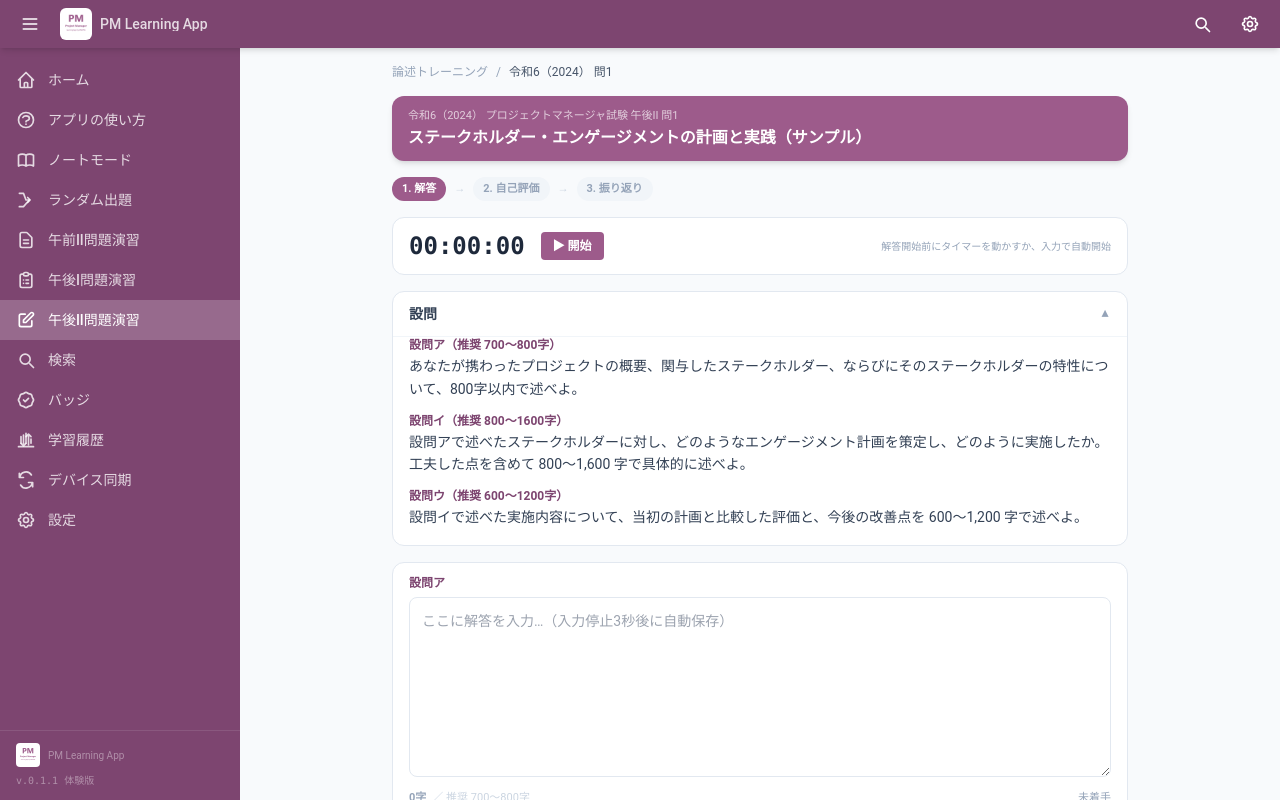
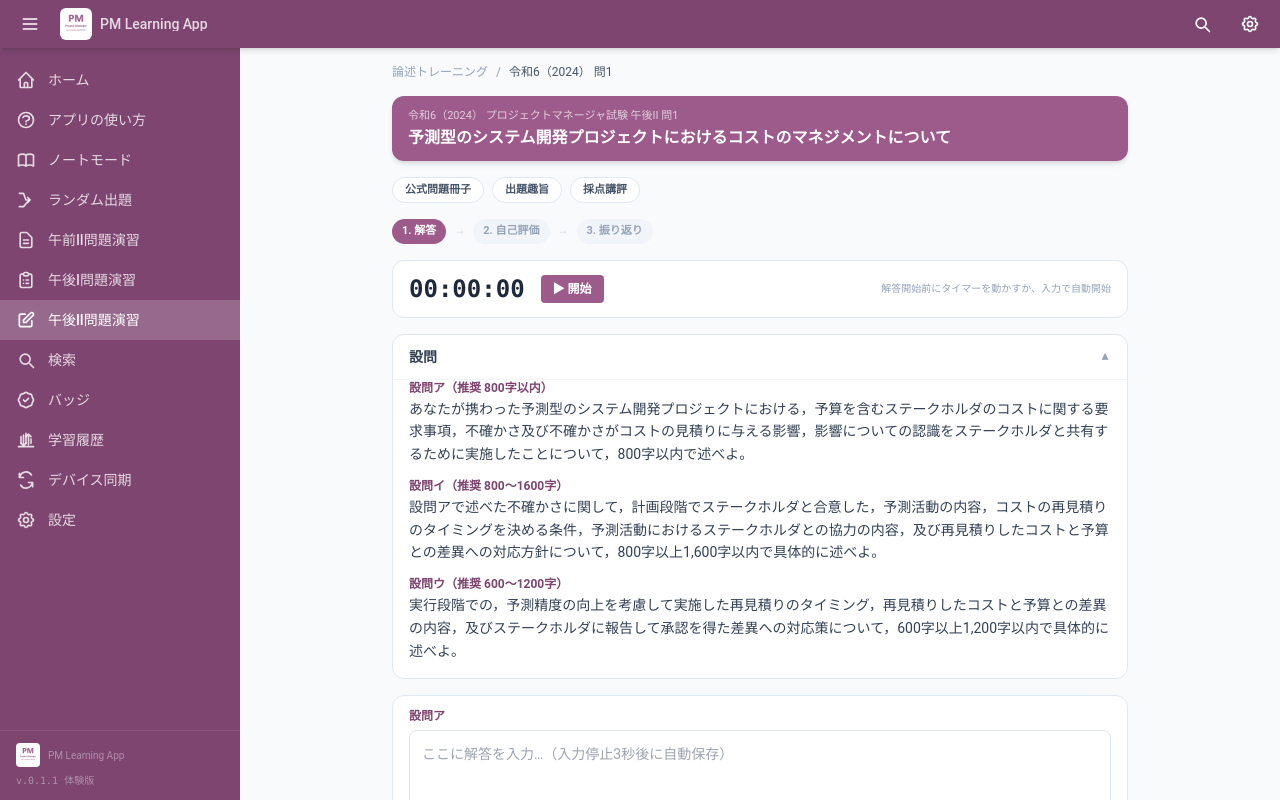
Before and after one commit to hmamiya52-bit/PM-learning_app-pro, a React (Vite) app: page /essay/R6-PM2-1 in a window 1280 px wide. Shown: the top 800 px of the page. Built offline with nearby package versions, Linux system fonts and the light colour scheme.

Commit message:
[X] F2-P5 R6午後Ⅱ問題を投入

```diff
--- a/src/components/essay/EssayCharCounter.tsx
+++ b/src/components/essay/EssayCharCounter.tsx
@@ -17,9 +17,14 @@ interface Props {
 export default function EssayCharCounter({ value, min, max }: Props) {
   let colorClass = 'text-slate-400'
   let label = '未着手'
-  if (value >= max) {
+  const rangeLabel = min > 0 ? `${min}〜${max}字` : `${max}字以内`
+
+  if (value > max) {
     colorClass = 'text-red-500'
     label = `${value - max}字オーバー`
+  } else if (min <= 0 && value > 0) {
+    colorClass = 'text-emerald-600'
+    label = '上限内'
   } else if (value >= min) {
     colorClass = 'text-emerald-600'
     label = '適正範囲'
@@ -35,7 +40,7 @@ export default function EssayCharCounter({ value, min, max }: Props) {
     <div className="flex items-center justify-between text-[11px]">
       <span className={`font-bold tabular-nums ${colorClass}`}>
         {value}字
-        <span className="text-slate-300 font-normal ml-1.5">／ 推奨 {min}〜{max}字</span>
+        <span className="text-slate-300 font-normal ml-1.5">／ 推奨 {rangeLabel}</span>
       </span>
       <span className={`${colorClass} font-medium`}>{label}</span>
     </div>
--- a/src/data/essayProblems.ts
+++ b/src/data/essayProblems.ts
@@ -2,11 +2,9 @@
  * 午後II（PM2）論述問題データ
  *
  * 設計書 v0.15 §2.6 / basic_design §4.2 に基づく PM 試験 午後II 論述問題。
- * F1-P5 段階では最小サンプル1-2問。本格データは F2-P5 で投入。
+ * F2-P5 で新しい年度から順に公式設問へ差し替え。
  *
  * IPA 著作権規約: 教育目的引用OK、出典明記必須、解説（自己評価項目）のみ独自作成。
- * NOTE: サンプル段階では IPA 過去問テーマを参考にしたオリジナル文を仮置き。
- *       F2-P5 で公式設問に差し替え。
  */
 
 import type { EssayProblem } from '../types'
@@ -17,58 +15,62 @@ export const essayProblems: EssayProblem[] = [
     year: 'R6',
     yearLabel: '令和6（2024）',
     number: 1,
-    theme: 'ステークホルダー・エンゲージメントの計画と実践（サンプル）',
+    theme: '予測型のシステム開発プロジェクトにおけるコストのマネジメントについて',
     setsumons: [
       {
         label: 'ア',
         text:
-          'あなたが携わったプロジェクトの概要、関与したステークホルダー、ならびにそのステークホルダーの特性について、800字以内で述べよ。',
-        recommendedChars: { min: 700, max: 800 },
+          'あなたが携わった予測型のシステム開発プロジェクトにおける，予算を含むステークホルダのコストに関する要求事項，不確かさ及び不確かさがコストの見積りに与える影響，影響についての認識をステークホルダと共有するために実施したことについて，800字以内で述べよ。',
+        recommendedChars: { min: 0, max: 800 },
       },
       {
         label: 'イ',
         text:
-          '設問アで述べたステークホルダーに対し、どのようなエンゲージメント計画を策定し、どのように実施したか。工夫した点を含めて 800〜1,600 字で具体的に述べよ。',
+          '設問アで述べた不確かさに関して，計画段階でステークホルダと合意した，予測活動の内容，コストの再見積りのタイミングを決める条件，予測活動におけるステークホルダとの協力の内容，及び再見積りしたコストと予算との差異への対応方針について，800字以上1,600字以内で具体的に述べよ。',
         recommendedChars: { min: 800, max: 1600 },
       },
       {
         label: 'ウ',
         text:
-          '設問イで述べた実施内容について、当初の計画と比較した評価と、今後の改善点を 600〜1,200 字で述べよ。',
+          '実行段階での，予測精度の向上を考慮して実施した再見積りのタイミング，再見積りしたコストと予算との差異の内容，及びステークホルダに報告して承認を得た差異への対応策について，600字以上1,200字以内で具体的に述べよ。',
         recommendedChars: { min: 600, max: 1200 },
       },
     ],
-    categoryIds: ['stakeholder', 'team'],
-    questionPdfUrl: 'https://www.ipa.go.jp/shiken/mondai-kaiotu/index.html',
+    categoryIds: ['planning', 'measurement', 'uncertainty', 'stakeholder'],
+    questionPdfUrl: 'https://www.ipa.go.jp/shiken/mondai-kaiotu/m42obm000000afqx-att/2024r06a_pm_pm2_qs.pdf',
+    answerPdfUrl: 'https://www.ipa.go.jp/shiken/mondai-kaiotu/m42obm000000afqx-att/2024r06a_pm_pm2_ans.pdf',
+    commentaryPdfUrl: 'https://www.ipa.go.jp/shiken/mondai-kaiotu/m42obm000000afqx-att/2024r06a_pm_pm2_cmnt.pdf',
   },
   {
     id: 'R6-PM2-2',
     year: 'R6',
     yearLabel: '令和6（2024）',
     number: 2,
-    theme: '不確かさ・リスクへの対応（サンプル）',
+    theme: 'メンバーの状況に応じたリーダーシップの選択について',
     setsumons: [
       {
         label: 'ア',
         text:
-          'あなたが携わったプロジェクトの概要、ならびに直面した主要な不確かさ／リスクについて、800字以内で述べよ。',
-        recommendedChars: { min: 700, max: 800 },
+          'あなたがマネジメントに携わったプロジェクトチームの特性，プロジェクト実行中に起きたプロジェクトの活動を阻害するおそれのある外部環境の変化，阻害するおそれがあると考えた理由について，800字以内で述べよ。',
+        recommendedChars: { min: 0, max: 800 },
       },
       {
         label: 'イ',
         text:
-          '設問アで述べた不確かさ／リスクに対し、どのような対応策を計画・実行したか。工夫した点を含めて 800〜1,600 字で具体的に述べよ。',
+          '設問アで述べた外部環境の変化によって悪化したプロジェクトチームの状態，悪化した状態の改善に向けて把握した個々のメンバーの状況，それらの状況に応じて選択したリーダーシップとこれに基づく具体的な行動，それぞれの行動を使い分けた理由について，800字以上1,600字以内で具体的に述べよ。',
         recommendedChars: { min: 800, max: 1600 },
       },
       {
         label: 'ウ',
         text:
-          '設問イで述べた対応策の有効性を評価し、今後同様のプロジェクトで取り組むべき改善点を 600〜1,200 字で述べよ。',
+          '設問イで述べたリーダーシップを発揮した後の，改善したプロジェクトチームの状態，及び状態の改善に対する評価について，プロジェクトの活動を阻害するおそれのある外部環境の変化への対応結果を含めて，600字以上1,200字以内で具体的に述べよ。',
         recommendedChars: { min: 600, max: 1200 },
       },
     ],
-    categoryIds: ['uncertainty', 'planning'],
-    questionPdfUrl: 'https://www.ipa.go.jp/shiken/mondai-kaiotu/index.html',
+    categoryIds: ['team', 'stakeholder', 'uncertainty'],
+    questionPdfUrl: 'https://www.ipa.go.jp/shiken/mondai-kaiotu/m42obm000000afqx-att/2024r06a_pm_pm2_qs.pdf',
+    answerPdfUrl: 'https://www.ipa.go.jp/shiken/mondai-kaiotu/m42obm000000afqx-att/2024r06a_pm_pm2_ans.pdf',
+    commentaryPdfUrl: 'https://www.ipa.go.jp/shiken/mondai-kaiotu/m42obm000000afqx-att/2024r06a_pm_pm2_cmnt.pdf',
   },
 ]
 
--- a/src/pages/EssayList.tsx
+++ b/src/pages/EssayList.tsx
@@ -161,7 +161,7 @@ export default function EssayList() {
         )}
 
         <p className="text-[11px] text-slate-400 leading-relaxed">
-          ※ F1 段階ではサンプル問題のみ。F2-P5 で全年度（H25〜現行）の本格データを投入予定。
+          ※ 午後IIの公式設問を新しい年度から順次投入中です。練習画面から公式問題冊子・出題趣旨・採点講評を確認できます。
         </p>
 
       </div>
--- a/src/pages/EssayTraining.tsx
+++ b/src/pages/EssayTraining.tsx
@@ -40,6 +40,10 @@ import type {
 
 function countChars(s: string | undefined): number {
   return (s ?? '').length
+}
+
+function formatRecommendedChars(range: { min: number; max: number }): string {
+  return range.min > 0 ? `${range.min}〜${range.max}字` : `${range.max}字以内`
 }
 
 export default function EssayTraining() {
@@ -258,7 +262,7 @@ export default function EssayTraining() {
   // 過去履歴
   const pastAttempts = useMemo(
     () => (id ? getAttemptsByProblem(id) : []),
-    [id, session?.step],  // step 変化で再読込（保存して終了直後の表示にも反映）
+    [id],
   )
 
   // ── 競合セッション警告 ─────────────────────────────────
@@ -318,7 +322,7 @@ export default function EssayTraining() {
             <p className="text-xs font-bold text-brand-dark">
               設問{q.label}
               <span className="ml-2 text-[10px] text-slate-400 font-normal tabular-nums">
-                {body.length}字 / 推奨 {q.recommendedChars.min}〜{q.recommendedChars.max}字
+                {body.length}字 / 推奨 {formatRecommendedChars(q.recommendedChars)}
               </span>
             </p>
             <span className="text-xs text-slate-400 group-open:rotate-180 transition-transform">▼</span>
@@ -350,6 +354,41 @@ export default function EssayTraining() {
           </p>
           <h1 className="text-base font-black leading-snug mt-0.5">{problem.theme}</h1>
         </header>
+
+        {(problem.questionPdfUrl || problem.answerPdfUrl || problem.commentaryPdfUrl) && (
+          <div className="flex flex-wrap gap-2">
+            {problem.questionPdfUrl && (
+              <a
+                href={problem.questionPdfUrl}
+                target="_blank"
+                rel="noopener noreferrer"
+                className="text-[11px] font-bold rounded-full border border-slate-200 bg-white px-3 py-1 text-slate-600 hover:border-brand hover:text-brand"
+              >
+                公式問題冊子
+              </a>
+            )}
+            {problem.answerPdfUrl && (
+              <a
+                href={problem.answerPdfUrl}
+                target="_blank"
+                rel="noopener noreferrer"
+                className="text-[11px] font-bold rounded-full border border-slate-200 bg-white px-3 py-1 text-slate-600 hover:border-brand hover:text-brand"
+              >
+                出題趣旨
+              </a>
+            )}
+            {problem.commentaryPdfUrl && (
+              <a
+                href={problem.commentaryPdfUrl}
+                target="_blank"
+                rel="noopener noreferrer"
+                className="text-[11px] font-bold rounded-full border border-slate-200 bg-white px-3 py-1 text-slate-600 hover:border-brand hover:text-brand"
+              >
+                採点講評
+              </a>
+            )}
+          </div>
+        )}
 
         {/* ステップインジケータ */}
         <div className="flex items-center gap-2 text-[11px]">
@@ -392,7 +431,7 @@ export default function EssayTraining() {
               <div className="px-4 pb-4 space-y-3 border-t border-slate-100">
                 {problem.setsumons.map((q) => (
                   <div key={q.label}>
-                    <p className="text-xs font-bold text-brand-dark">設問{q.label}（推奨 {q.recommendedChars.min}〜{q.recommendedChars.max}字）</p>
+                    <p className="text-xs font-bold text-brand-dark">設問{q.label}（推奨 {formatRecommendedChars(q.recommendedChars)}）</p>
                     <p className="text-sm text-slate-700 leading-relaxed mt-0.5">{q.text}</p>
                   </div>
                 ))}
--- a/src/types/index.ts
+++ b/src/types/index.ts
@@ -156,6 +156,8 @@ export interface EssayProblem {
   setsumons: EssaySetsumon[]
   categoryIds: string[]               // 関連 PM カテゴリ ID（複数可）
   questionPdfUrl?: string
+  answerPdfUrl?: string               // 論述式問題では出題趣旨 PDF
+  commentaryPdfUrl?: string           // 採点講評 PDF
 }
 
 /** 5項目×5段階の自己評価 */
```
Also changed, not shown: scripts/validate-static-data.ts (+49 -0 lines).
